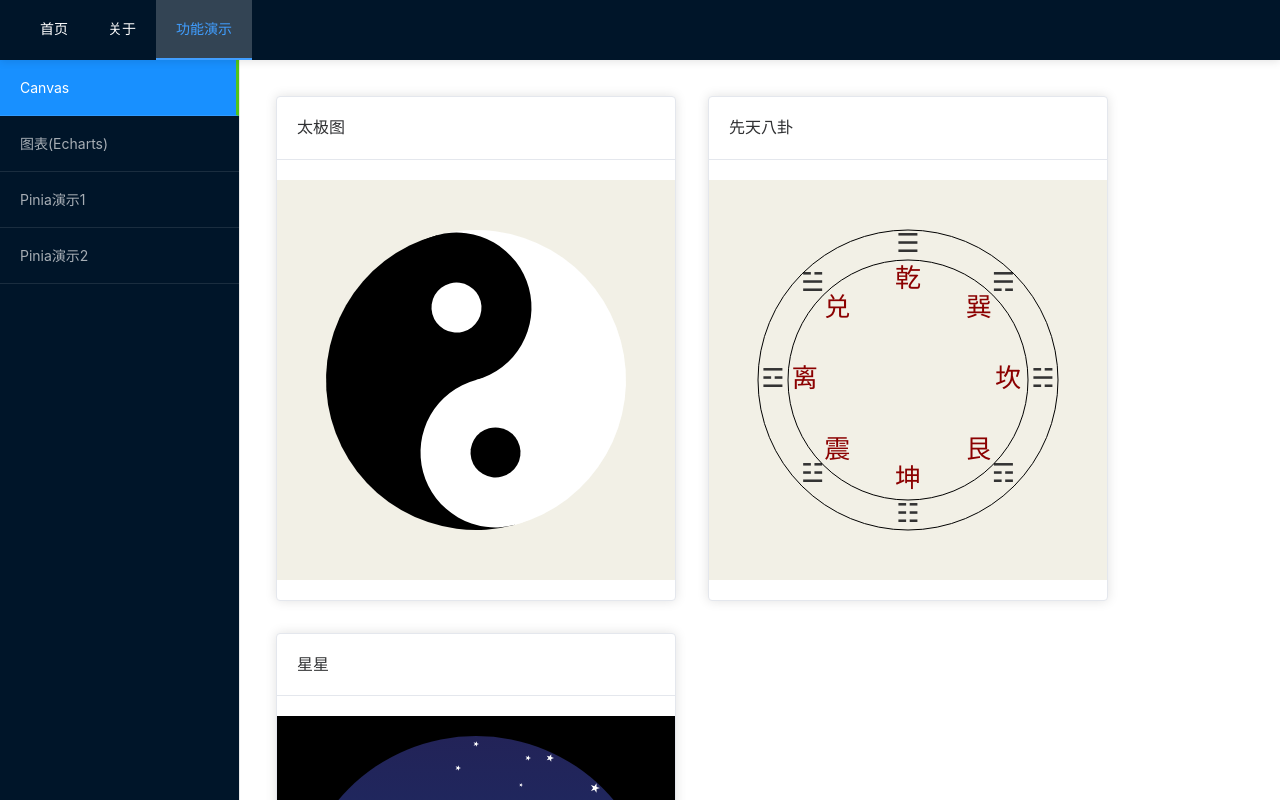
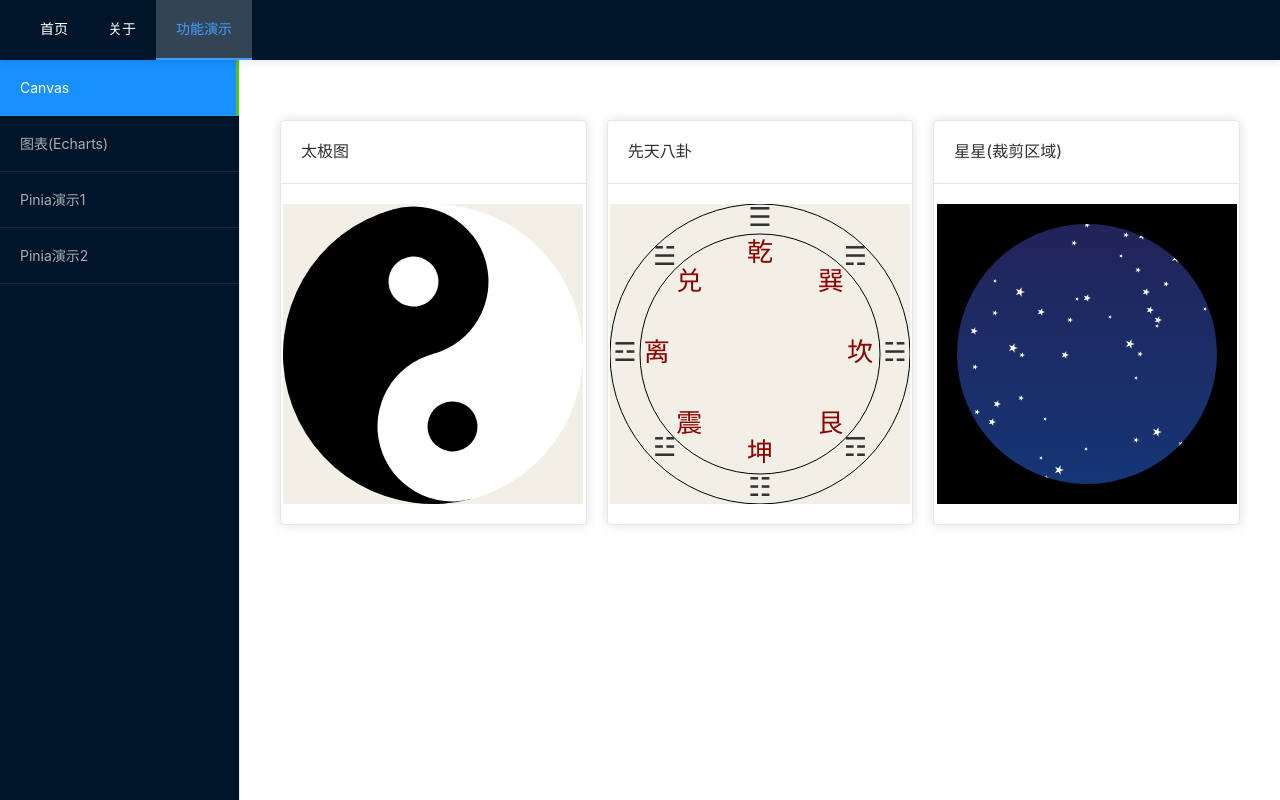
Before and after one commit to xunina/vue3-project-web, a Vue app: page /function-demo/canvas in a window 1280 px wide. Built offline with nearby package versions, Linux system fonts and the light colour scheme; the HTML template or start-up script is replaced by a standard one.

Commit message:
canvas adds adaptive support

```diff
--- a/src/components/canvas/BaGuaXian.vue
+++ b/src/components/canvas/BaGuaXian.vue
@@ -1,3 +1,9 @@
+<template>
+  <div class="bagua-ctn">
+    <canvas ref="baGuaXianRef" width="300" height="300"> </canvas>
+  </div>
+</template>
+
 <script setup lang="ts">
 import { ref, onMounted } from 'vue'
 
@@ -57,11 +63,7 @@ function drawBaGua(
   ctx.stroke()
 }
 </script>
-<template>
-  <div class="bagua-ctn">
-    <canvas ref="baGuaXianRef" width="400" height="400"> </canvas>
-  </div>
-</template>
+
 <style lang="css" scoped>
 .bagua-ctn {
   display: flex;
--- a/src/components/canvas/ClipStar.vue
+++ b/src/components/canvas/ClipStar.vue
@@ -1,3 +1,9 @@
+<template>
+  <div class="star-ctn">
+    <canvas ref="starRef" width="300" height="300"> </canvas>
+  </div>
+</template>
+
 <script setup lang="ts">
 import { ref, onMounted } from 'vue'
 
@@ -59,12 +65,6 @@ function drawStar(ctx: CanvasRenderingContext2D, r: number) {
 }
 </script>
 
-<template>
-  <div class="star-ctn">
-    <canvas ref="starRef" width="400" height="400"> </canvas>
-  </div>
-</template>
-
 <style lang="css" scoped>
 .star-ctn {
   display: flex;
--- a/src/components/canvas/TaiJiRotate.vue
+++ b/src/components/canvas/TaiJiRotate.vue
@@ -1,3 +1,9 @@
+<template>
+  <div class="taiji-ctn">
+    <canvas ref="taijiCanvasRef" width="300" height="300"></canvas>
+  </div>
+</template>
+
 <script setup lang="ts">
 import { ref, onMounted } from 'vue'
 
@@ -69,12 +75,6 @@ function animate() {
 }
 </script>
 
-<template>
-  <div class="taiji-ctn">
-    <canvas ref="taijiCanvasRef" width="400" height="400"></canvas>
-  </div>
-</template>
-
 <style scoped>
 .taiji-ctn {
   display: flex;
--- a/src/views/CanvasView.vue
+++ b/src/views/CanvasView.vue
@@ -25,7 +25,7 @@ import ClipStar from '@/components/canvas/ClipStar.vue'
     <el-card class="card-com">
       <template #header>
         <div>
-          <span>星星</span>
+          <span>星星(裁剪区域)</span>
         </div>
       </template>
       <ClipStar></ClipStar>
@@ -35,14 +35,15 @@ import ClipStar from '@/components/canvas/ClipStar.vue'
 
 <style lang="css" scoped>
 .card-ctn {
-  min-width: 400px;
-  display: flex;
-  flex-wrap: wrap;
-  justify-content: flex-start;
-  align-items: center;
+  display: grid;
+  grid-template-columns: repeat(auto-fit, minmax(300px, 1fr));
+  gap: 20px;
+  margin: 20px auto;
+  width: 100%;
+  padding: 20px;
 }
 .card-com {
-  max-width: 400px;
-  margin: 1rem;
+  width: 100%;
+  height: 100%;
 }
 </style>
```
